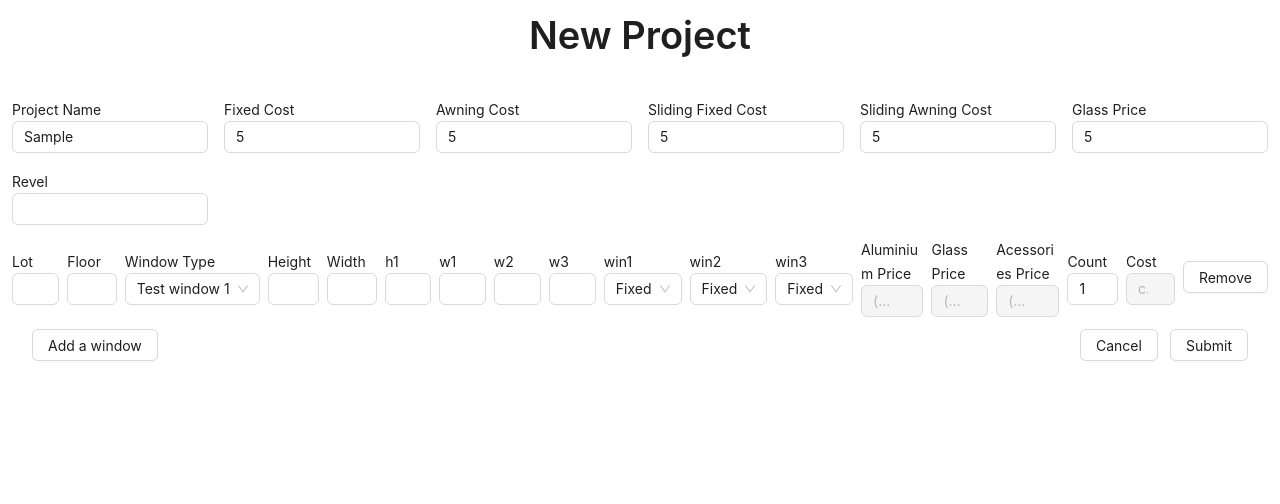
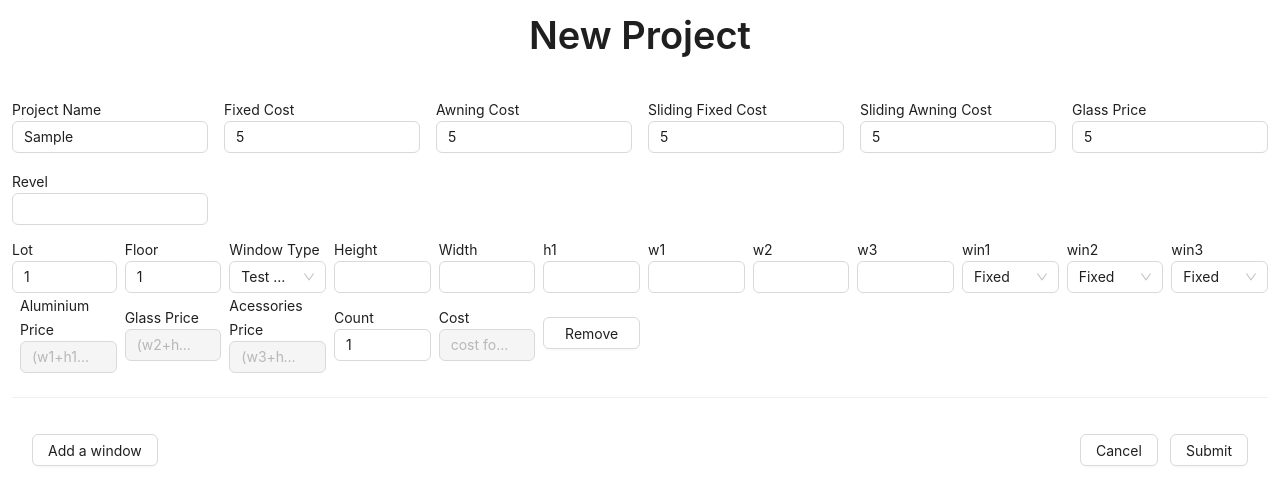
Before and after one commit to jge385/window-management, a React (Create React App) app: page /calculator in a window 1280 px wide. Both pictures are taken after typing "Sample", "5", "5", "5", "5", "5" into the empty fields and a click on the button "Add a window". Shown: the top 504 px of the page. Built offline with nearby package versions, Linux system fonts and the light colour scheme.

Commit message:
add default lot and floor

```diff
--- a/src/Components/WindowTypesRow.tsx
+++ b/src/Components/WindowTypesRow.tsx
@@ -167,8 +167,19 @@ export default function WindowTypesRow({
     }
   }, [rowData.window[index].width]);
 
+  useEffect(() => {
+    if (!rowData.window[index].lot) {
+      const defaultLot = index > 0 ? rowData.window[index - 1].lot : 1;
+      setValue(`window.${index}.lot`, defaultLot);
+    }
+    if (!rowData.window[index].floor) {
+      const defaultFloor = index > 0 ? rowData.window[index - 1].floor : 1;
+      setValue(`window.${index}.floor`, defaultFloor);
+    }
+  }, []);
+
   return (
-    <div className="w-full flex items-center space-x-2">
+    <div className="w-full grid grid-cols-12 items-center space-x-2">
       {houseInfoFormValues.map((row: FormValueItem) => {
         return (
           <div key={row.name + index}>
@@ -197,6 +208,7 @@ export default function WindowTypesRow({
           options={windowTypeOptions}
           value={selectedWindowTypeOption.TypeName}
           onChange={handleOnChangeSelect}
+          className="w-full"
         />
       </div>
       {windowInfoFormValues.map((row: FormValueItem) => {
@@ -242,7 +254,9 @@ export default function WindowTypesRow({
       {windowStatusFormValues.map((row: FormValueItem) => {
         return (
           <div key={row.name + index}>
-            <Text> {row.label} </Text>
+            <div className="w-full">
+              <Text> {row.label}</Text>
+            </div>
             <Controller
               name={`window.${index}.${row.name}`}
               control={control}
@@ -255,6 +269,7 @@ export default function WindowTypesRow({
                     options={windowStatusSelectOptions}
                     value={field.value}
                     onChange={field.onChange}
+                    className="w-full"
                   />
                 );
               }}
--- a/src/Screens/CalculatorScreen.tsx
+++ b/src/Screens/CalculatorScreen.tsx
@@ -1,6 +1,6 @@
 import React, { useCallback, useState } from "react";
 import { Button, Input } from "antd";
-import { Typography } from "antd";
+import { Typography, Divider } from "antd";
 import {
   useForm,
   useFieldArray,
@@ -149,12 +149,22 @@ export default function CalculatorScreen() {
                   setValue={setValue}
                   removeRow={remove}
                 />
+                <Divider />
               </div>
             );
           })}
         </div>
         <div className="w-full flex justify-between space-x-3 mt-3 px-5">
-          <Button onClick={() => append({ count: 1 })}>Add a window</Button>
+          <Button
+            onClick={() =>
+              append({
+                count: 1,
+              })
+            }
+          >
+            Add a window
+          </Button>
+          {/* <Button onClick={() => append({ count: 1 })}>Add a window</Button> */}
           <div className="flex space-x-3">
             <Button onClick={onCancel}>Cancel</Button>
             <Button htmlType="submit">Submit</Button>
```
